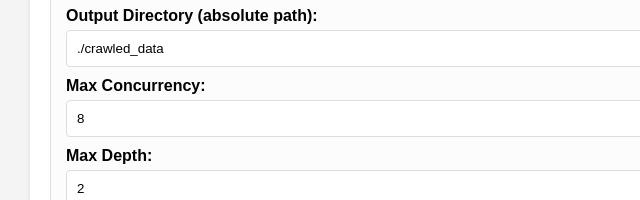
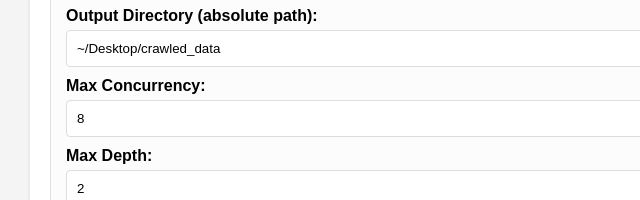
Before and after one commit to VictorBaumgartner/electron_app, an Electron app: page index.html in a window 1000 px wide. Shown: the part 267-467 px from the top of the page, 0-640 px from the left. Drawn offline with Linux system fonts and the light colour scheme.

Commit message:
adding correct output dir

```diff
--- a/index.html
+++ b/index.html
@@ -27,7 +27,7 @@
       <input type="text" id="urlInput" value="https://docs.python.org/3/library/asyncio-queue.html" placeholder="e.g., https://example.com">
 
       <label for="outputDirInput">Output Directory (absolute path):</label>
-      <input type="text" id="outputDirInput" value="./crawled_data" placeholder="e.g. ~/Desktop/crawled_data">
+      <input type="text" id="outputDirInput" value="~/Desktop/crawled_data" placeholder="e.g. ~/Desktop/crawled_data">
 
       <label for="maxConcurrencyInput">Max Concurrency:</label>
       <input type="number" id="maxConcurrencyInput" value="8" min="1">
```
